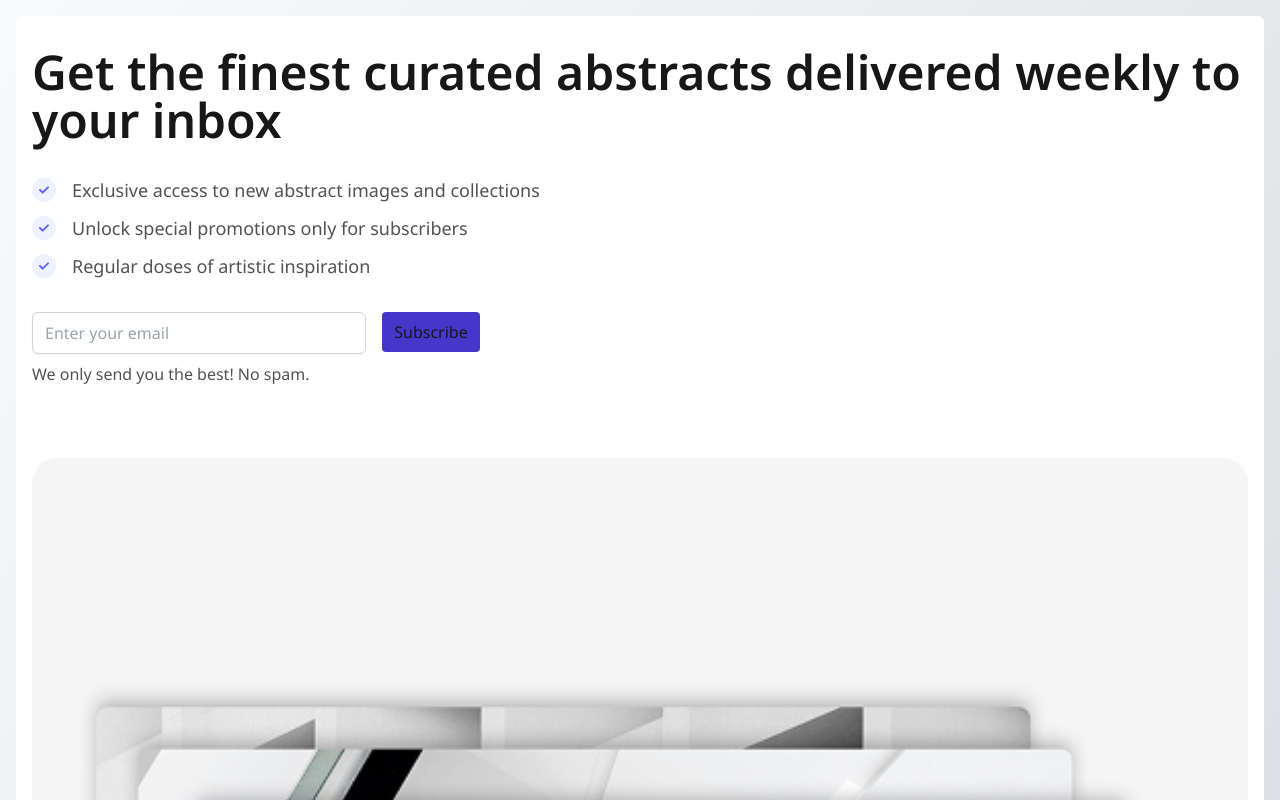
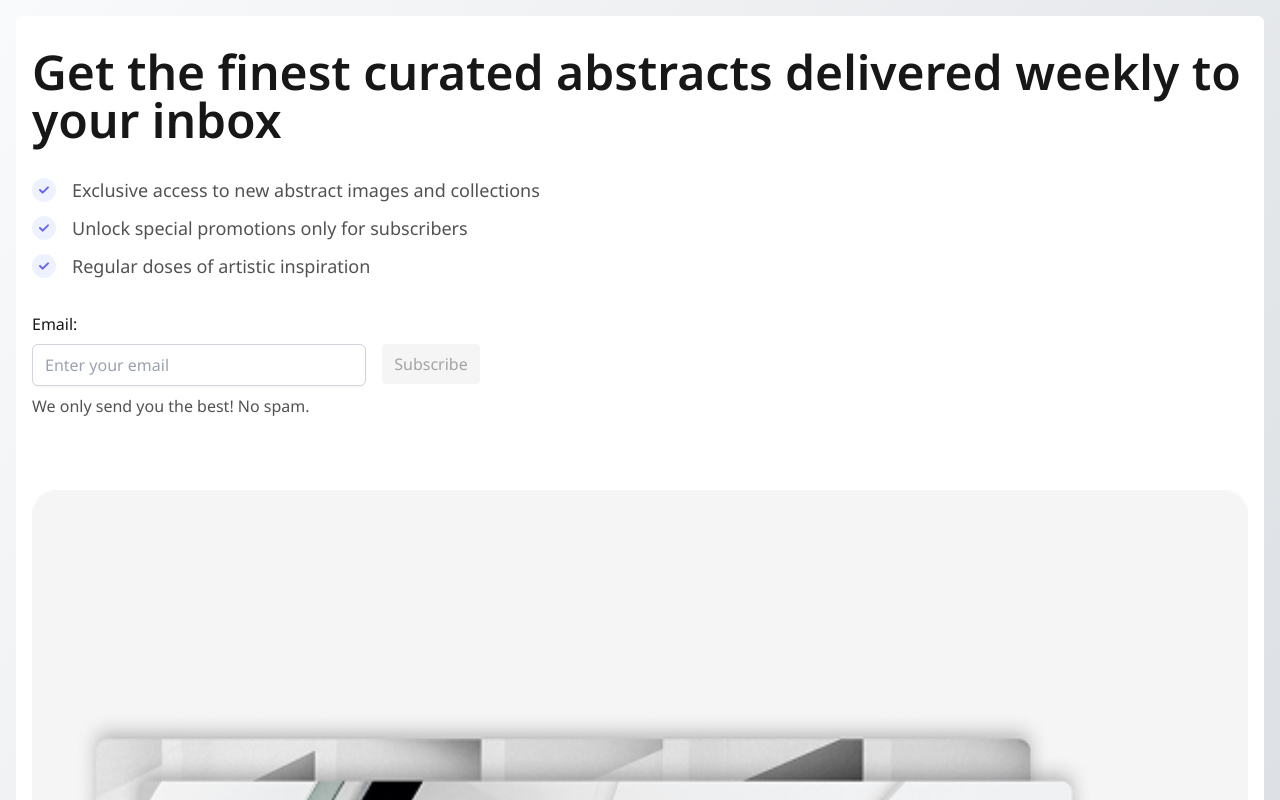
Before and after one commit to luceliu/gfe-newsletter-section, a Next.js app: page / in a window 1280 px wide. Shown: the top 800 px of the page. Built offline with nearby package versions, Linux system fonts and the light colour scheme.

Commit message:
tweak to make form more accessible

```diff
--- a/app/components/EmailInput.tsx
+++ b/app/components/EmailInput.tsx
@@ -34,11 +34,15 @@ export default function EmailInput({
 
   return (
     <div className="space-y-2 tablet:w-[334px]">
+      <label htmlFor="email" className="text-neutral-900">
+        Email:
+      </label>
       <input
         type="email"
         id="email"
         name="email"
         value={email}
+        autoComplete="email"
         onChange={handleEmailChange}
         placeholder="Enter your email"
         className={`w-full text-neutral-900 px-3 py-2 border ${
--- a/app/components/NewsletterSection.tsx
+++ b/app/components/NewsletterSection.tsx
@@ -1,6 +1,6 @@
 "use client";
 
-import { useState } from "react";
+import { useState, FormEvent } from "react";
 import FeatureListItem from "./FeatureListItem";
 import EmailInput from "./EmailInput";
 import Image from "next/image";
@@ -17,9 +17,11 @@ export default function NewsletterSection() {
     "Failed to subscribe. Please ensure your email is correct or try again later."
   );
 
-  const handleSubscribeClick = async () => {
+  const handleSubscriptionSubmission = async (
+    e: FormEvent<HTMLFormElement>
+  ) => {
+    e.preventDefault();
     setLoading(true);
-    setIsEmailSubmitted(true);
 
     try {
       const response = await fetch(
@@ -43,6 +45,7 @@ export default function NewsletterSection() {
       }
     } finally {
       setLoading(false);
+      setIsEmailSubmitted(true);
     }
   };
 
@@ -77,7 +80,9 @@ export default function NewsletterSection() {
               Regular doses of artistic inspiration
             </FeatureListItem>
           </div>
+          <form onSubmit={handleSubscriptionSubmission}>
             <div className="flex flex-col tablet:flex-row">
+              {/* <form onSubmit={handleSubscriptionSubmission}> */}
               <div className="flex flex-col">
                 <EmailInput
                   email={emailVal}
@@ -90,15 +95,18 @@ export default function NewsletterSection() {
                 </p>
               </div>
               <button
+                type="submit"
                 className="px-3.5 py-2.5 my-2 rounded bg-indigo-700 hover:bg-indigo-800
       active:ring-4 active:ring-indigo-50 disabled:bg-neutral-100 disabled:text-neutral-400
-      tablet:w-[98px] tablet:h-[40px] flex items-center justify-center tablet:my-0 tablet:mx-4
+      tablet:w-[98px] tablet:h-[40px] flex items-center justify-center tablet:my-0 tablet:mx-4 tablet:mt-8
       "
-              onClick={handleSubscribeClick}
+                disabled={!isEmailValid || loading}
+                // onClick={handleSubscriptionSubmission}
               >
                 {loading ? "Loading" : "Subscribe"}
               </button>
             </div>
+          </form>
         </div>
         <div
           className="min-w-[311px] my-4 tablet:my-16 flex flex-grow
@@ -110,6 +118,7 @@ export default function NewsletterSection() {
             width={592}
             height={608}
             layout="responsive"
+            priority={true}
           />
         </div>
       </div>
--- a/app/components/Notification.tsx
+++ b/app/components/Notification.tsx
@@ -11,6 +11,7 @@ const Notification: React.FunctionComponent<INotificationProps> = ({
 }) => {
   return (
     <div
+      aria-live="polite"
       className={`mx-auto inset-x-0 top-[40px] flex items-center w-[344px] rounded-full
   ${success ? "bg-green-50 " : "bg-red-50"}
       fixed py-1 pr-12 pl-1
```
Lines whose indentation alone changed are shown as unchanged.
